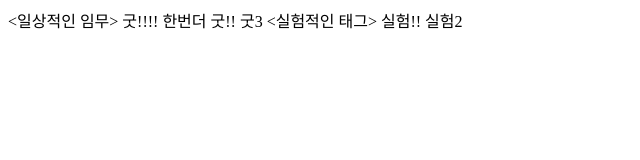
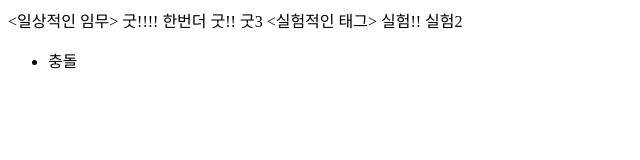
Before and after one commit to ryanius/opentutorials_git_ryanius, a plain HTML site: page index.html in a window 1280 px wide. Shown: the full height of the page, 0-640 px from the left. Drawn offline with Linux system fonts and the light colour scheme.

Commit message:
충돌 추가

```diff
--- a/index.html
+++ b/index.html
@@ -12,6 +12,8 @@
 		<실험적인 태그>
 			실험!!
 			실험2
-
+		<ul>
+			<li>충돌</li>
+		</ul>
 	</body>
 </html>
```
